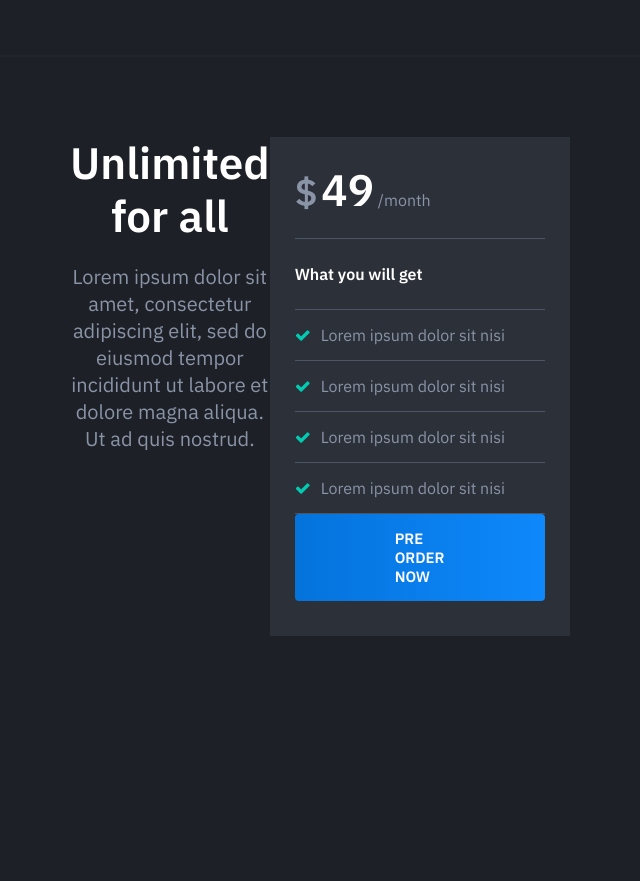
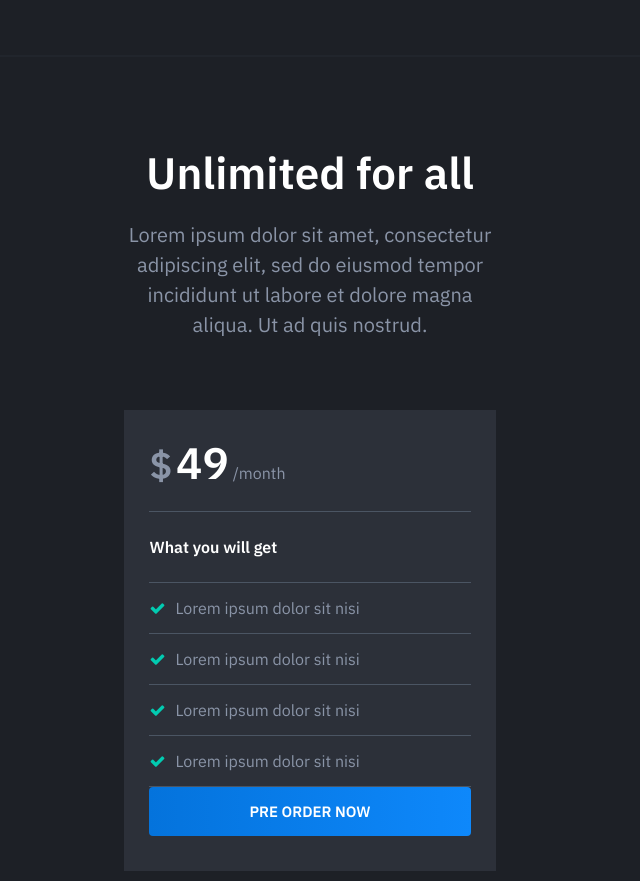
Before and after one commit to alliyah95/solid-landing-page, a website: page index.html in a window 1280 px wide. Shown: the part 1520-2401 px from the top of the page, without its empty margins (330-970 px from the left). Before the commit the page ends 2156 px from the top, so only its background shows below. Drawn offline with nearby package versions, Linux system fonts and the light colour scheme; files that its build step writes are made by us from their sources.

Commit message:
Update section preorder

```diff
--- a/sass/pages/_home.scss
+++ b/sass/pages/_home.scss
@@ -3,10 +3,14 @@
     margin-bottom: 7rem;
 }
 
-.section-preorder{
-    margin: 0 20rem;
-    padding: 0 20rem;
+.section-preorder {
     display: flex;
-    flex-direction: row;
+    flex-direction: column;
     text-align: center;
+    padding: 1rem 20rem;
+
+    &__heading {
+        padding: 0 25rem;
+        line-height: 1.5;
+    }
 }
```
